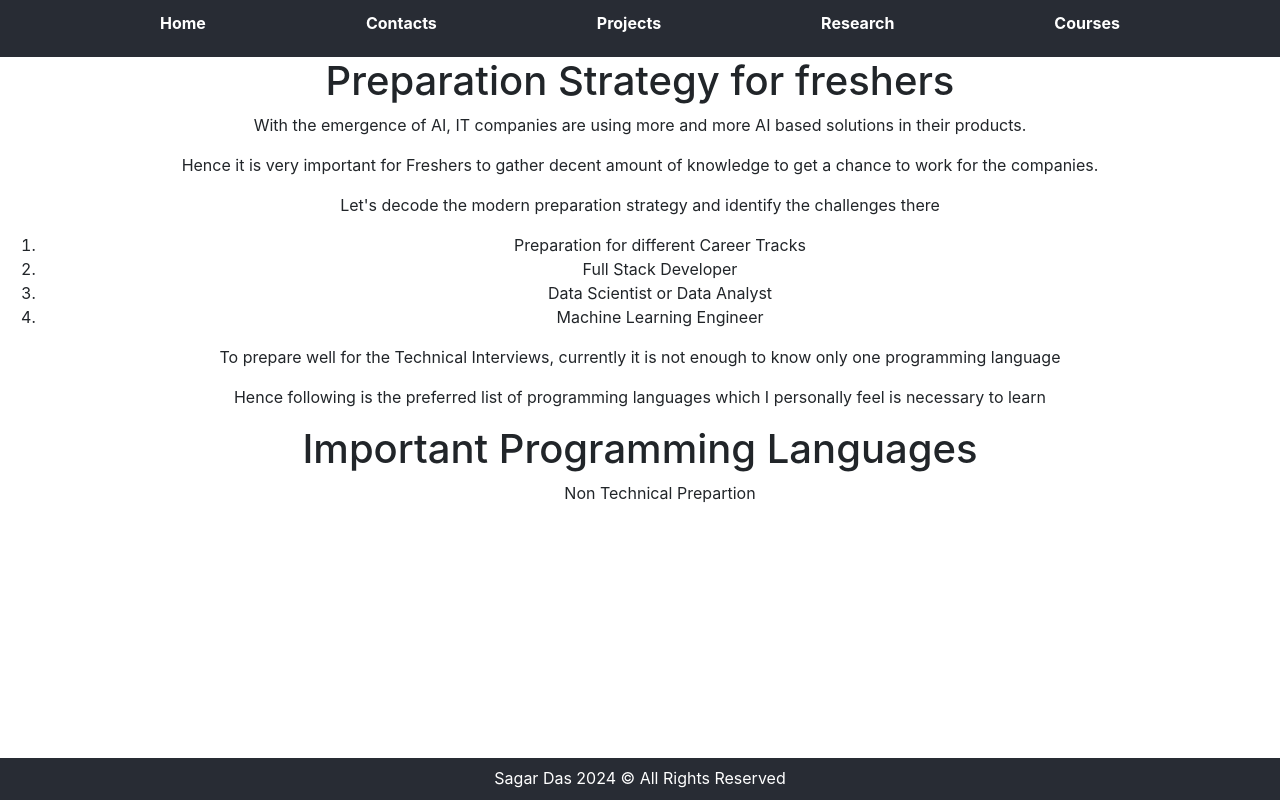
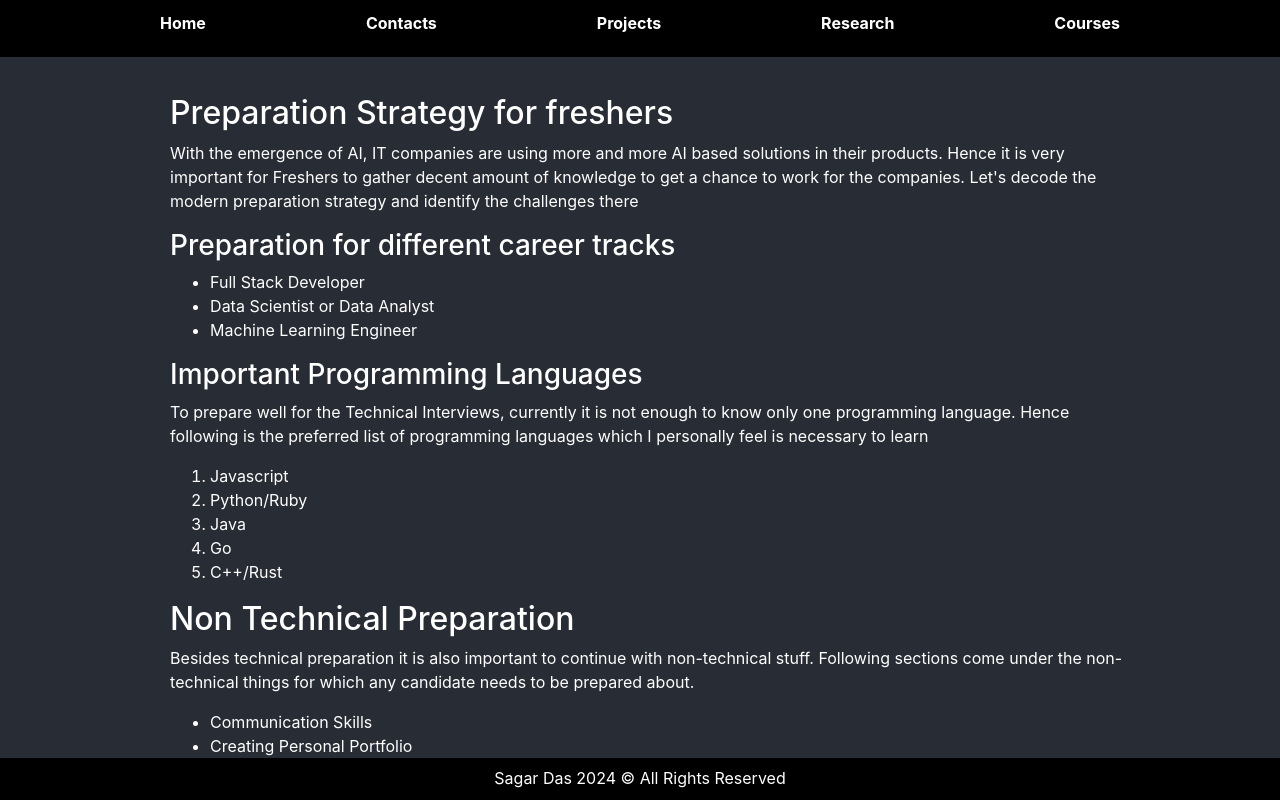
Before and after one commit to sagar-das01/portfolio, a React (Create React App) app: page /courses in a window 1280 px wide. Shown: the top 800 px of the page. Built offline with nearby package versions, Linux system fonts and the light colour scheme.

Commit message:
added content before the roadmap in courses

```diff
--- a/public/index.html
+++ b/public/index.html
@@ -27,7 +27,7 @@
     <link rel="stylesheet" href="https://cdn.jsdelivr.net/npm/bootstrap@4.4.1/dist/css/bootstrap.min.css" integrity="sha384-Vkoo8x4CGsO3+Hhxv8T/Q5PaXtkKtu6ug5TOeNV6gBiFeWPGFN9MuhOf23Q9Ifjh" crossorigin="anonymous">
     <title>Sagar Das</title>
   </head>
-  <body class="overflow-hidden hei">
+  <body class="overflow-scroll">
     <div id="root"></div>
     <!--
       This HTML file is a template.
--- a/src/App.css
+++ b/src/App.css
@@ -1,5 +1,5 @@
 .App {
-  text-align: center;
+
 }
 
 .App-logo {
@@ -13,15 +13,15 @@
   }
 }
 
-
 .App-footer {
   height: 1.1cm;
-  position: absolute;
+  position: fixed;
   bottom: 0;
   width: 100%;
-  background-color: #282c34;
+  background-color: black;
   color: white;
   padding-top: 0.2cm;
+  text-align: center;
 }
 
 .link {
@@ -38,8 +38,22 @@
   color: #61dafb;
 }
 
+.courses-page {
+  padding-top: 1cm;
+  padding-left: 4.5cm;
+  padding-right: 4cm;
+  background-color: #282c34;
+  color: white;
+  height: 100%;
+  min-height: calc(100% - 1.1cm); /* Ensure content takes up the remaining height */
+  margin-bottom: 1.1cm; /* Maintain space for the footer */
+}
+
+.courses-content {
+  padding-bottom: 1cm;
+}
+
 .bc {
-
   display: flex;
   flex-direction: row;
   justify-content: space-evenly;
@@ -50,7 +64,7 @@
 
 .bc-container {
   height: 1.5cm;
-  background-color: #282c34;
+  background-color: black;
   padding-top: 0.3cm;
 }
 
--- a/src/App.js
+++ b/src/App.js
@@ -13,7 +13,6 @@ function App() {
     <>
         <div className="App">
             <Breadcrumb />
-
             <Routes>
               <Route path='/' Component = { Home }/>
               <Route path='/contacts' Component={ Contacts }/>
@@ -21,9 +20,8 @@ function App() {
               <Route path='/projects' Component={ Projects }/>
               <Route path='/research' Component={ Research }/>
             </Routes>
-
-          <Footer />
         </div>
+        <Footer />
     </>
   );
 }
--- a/src/Screens/Courses.js
+++ b/src/Screens/Courses.js
@@ -1,26 +1,52 @@
-import React from 'react';
+import '../App.css';
+
 function Courses(){
     return(
-    <div>
-        <h1>Preparation Strategy for freshers</h1>
-        <p>With the emergence of AI, IT companies are using more and more AI based solutions in their products.</p>
-        <p>Hence it is very important for Freshers to gather decent amount of knowledge to get a chance to work for the companies.</p>
-        <p>Let's decode the modern preparation strategy and identify the challenges there</p>
-        <ol>
-            <li>Preparation for different Career Tracks</li>
-            <li>Full Stack Developer</li>
-            <li>Data Scientist or Data Analyst</li>
-            <li>Machine Learning Engineer</li>
-        </ol>
-        <p>To prepare well for the Technical Interviews, currently it is not enough to know only one programming language</p>
-        <p>Hence following is the preferred list of programming languages which I personally feel is necessary to learn</p>
-        <h1>Important Programming Languages</h1>
+        <div className="courses-page">
+            <div className="courses-content">
+                <h2>Preparation Strategy for freshers</h2>
+                <p>With the emergence of AI, IT companies are using more and more AI based solutions in their products.
+                Hence it is very important for Freshers to gather decent amount of knowledge to get a chance to work for the companies.
+                Let's decode the modern preparation strategy and identify the challenges there</p>
 
+                <h3>Preparation for different career tracks</h3>
+                <ul>
+                    <li>Full Stack Developer</li>
+                    <li>Data Scientist or Data Analyst</li>
+                    <li>Machine Learning Engineer</li>
+                </ul>
 
-        <ul>Non Technical Prepartion</ul>
+                <h3>Important Programming Languages</h3>
+                <p>To prepare well for the Technical Interviews, currently it is not enough to know only one programming language.
+                Hence following is the preferred list of programming languages which I personally feel is necessary to learn</p>
+                <ol>
+                    <li>Javascript</li>
+                    <li>Python/Ruby</li>
+                    <li>Java</li>
+                    <li>Go</li>
+                    <li>C++/Rust</li>
+                </ol>
 
+                <h2>Non Technical Preparation</h2>
+                <p>Besides technical preparation it is also important to continue with non-technical stuff. Following sections come
+                    under the non-technical things for which any candidate needs to be prepared about.</p>
+                <ul>
+                    <li>Communication Skills</li>
+                    <li>Creating Personal Portfolio</li>
+                        <li>Linkedin Profile</li>
+                        <li>Github Profile</li>
+                        <li>Personal Website</li>
+                    <li>Technical writing skills</li>
+                    <li>Cover letter writing</li>
+                    <li>Preparing Curriculum Vitae(CV)</li>
+                    <li>Apply for suitable Jobs/Internships through various channels</li>
+                </ul>
 
-    </div>
+                <h2>Roadmap</h2>
+                <p>coming soon........</p>
+
+            </div>
+        </div>
     );
 }
 
--- a/src/index.css
+++ b/src/index.css
@@ -1,10 +1,12 @@
 body {
-  margin: 0;
   font-family: -apple-system, BlinkMacSystemFont, 'Segoe UI', 'Roboto', 'Oxygen',
     'Ubuntu', 'Cantarell', 'Fira Sans', 'Droid Sans', 'Helvetica Neue',
     sans-serif;
   -webkit-font-smoothing: antialiased;
   -moz-osx-font-smoothing: grayscale;
+  height: 100%;
+  margin: 0;
+  background-color: black ;
 }
 
 code {
```
